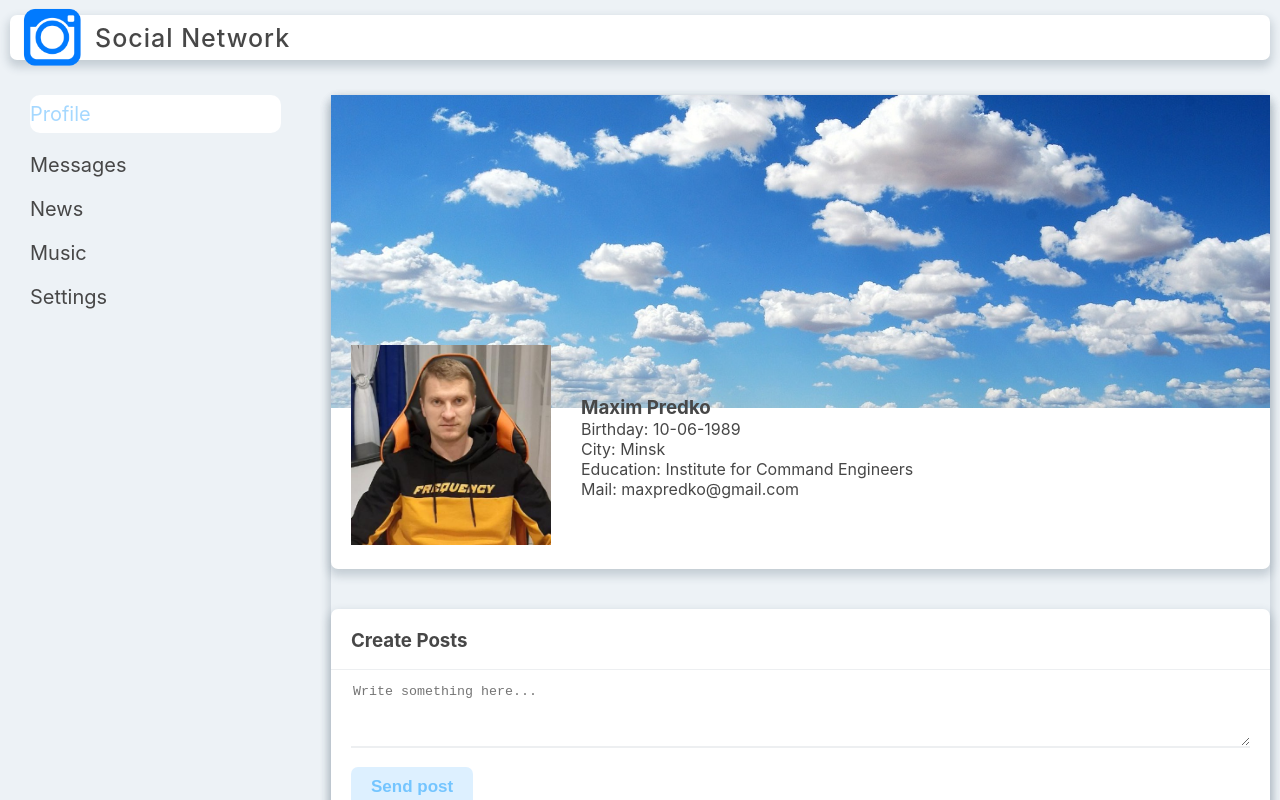
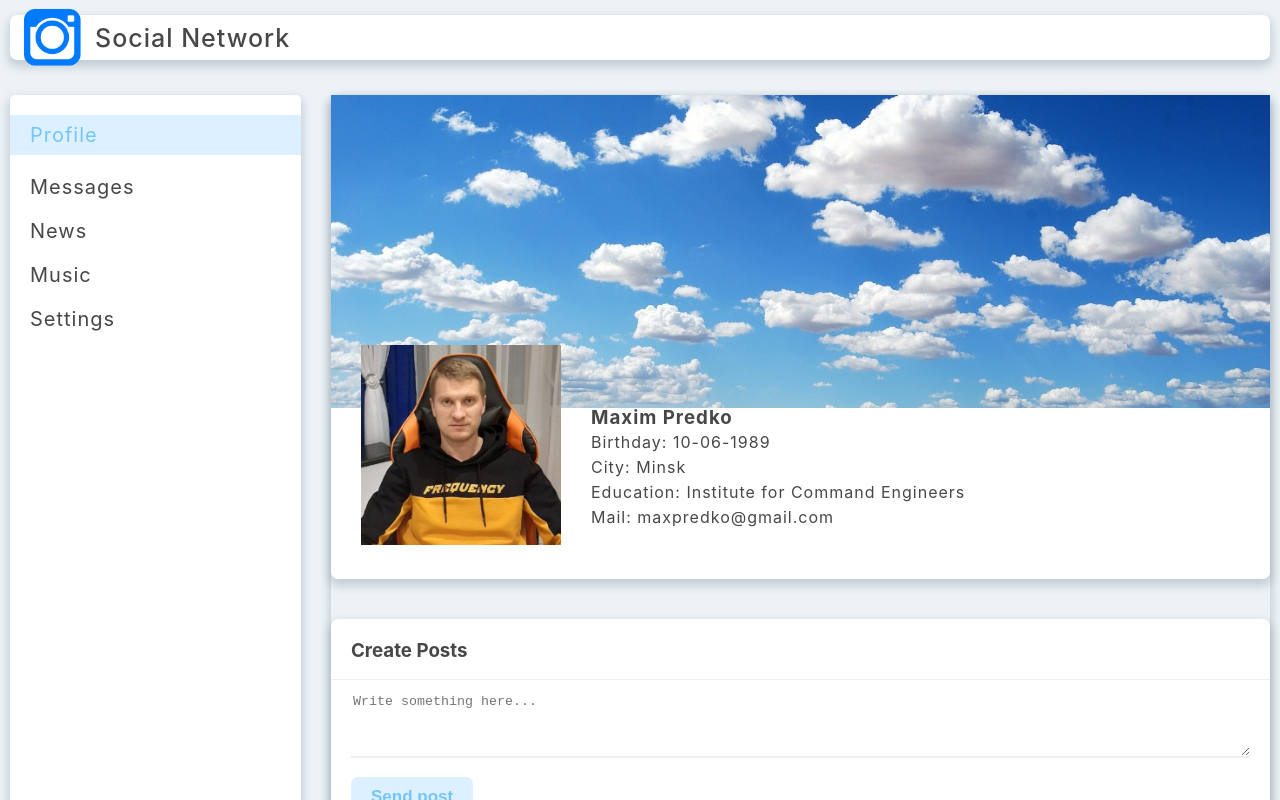
Before and after one commit to maxmajorov/social-network, a React (Create React App) app: page /profile in a window 1280 px wide. Shown: the top 800 px of the page. Built offline with nearby package versions, Linux system fonts and the light colour scheme.

Commit message:
feat: done 28th lesson

```diff
--- a/src/App.css
+++ b/src/App.css
@@ -4,7 +4,7 @@
   grid-template-areas:
     "header header header"
     "sidebar main main";
-  grid-template-rows: 75px 1fr;
+  grid-template-rows: 75px 5fr;
   grid-template-columns: 3fr 9fr;
 
   max-width: 1260px;
--- a/src/App.tsx
+++ b/src/App.tsx
@@ -9,7 +9,29 @@ import Music from "./components/Music/Music";
 import News from "./components/News/News";
 import Settings from "./components/Settings/Settings";
 
-function App() {
+type postObj = {
+  text: string;
+  likes: number;
+  comments: number;
+};
+
+type dialogObj = {
+  id: string;
+  name: string;
+};
+
+type messagesObj = {
+  id: string;
+  message: string;
+};
+
+type appPropsType = {
+  posts: Array<postObj>;
+  dialogs: Array<dialogObj>;
+  messages: Array<messagesObj>;
+};
+
+function App(props: appPropsType) {
   return (
     <Router>
       <div className="container">
@@ -17,8 +39,13 @@ function App() {
         <Sidebar />
         <div className="container-content">
           <Routes>
-            <Route path="/profile" element={<Profile />} />
-            <Route path="/dialogs/*" element={<Dialogs />} />
+            <Route path="/profile" element={<Profile posts={props.posts} />} />
+            <Route
+              path="/dialogs/*"
+              element={
+                <Dialogs dialogs={props.dialogs} messages={props.messages} />
+              }
+            />
             <Route path="/news" element={<News />} />
             <Route path="/music" element={<Music />} />
             <Route path="/settings" element={<Settings />} />
--- a/src/components/Dialogs/Dialogs.module.css
+++ b/src/components/Dialogs/Dialogs.module.css
@@ -1,7 +1,7 @@
 .dialogs {
   display: grid;
   grid-template-columns: 2fr 10fr;
-  margin: 20px 0px 20px 50px;
+  margin: 20px 0px 20px 30px;
 }
 
 .dialogsList {
--- a/src/components/Dialogs/Dialogs.tsx
+++ b/src/components/Dialogs/Dialogs.tsx
@@ -3,44 +3,36 @@ import DialogItem from "./DialogItem/DialogItem";
 import classes from "./Dialogs.module.css";
 import MessageItem from "./MessageItem/MesssageItem";
 
-function Dialogs() {
-  type dialogsType = {
+type dialogObj = {
   id: string;
   name: string;
 };
 
-  let dialogs: Array<dialogsType> = [
-    { id: "1", name: "Maxim" },
-    { id: "2", name: "Olga" },
-    { id: "3", name: "Pavel" },
-    { id: "4", name: "Karina" },
-    { id: "5", name: "Oleg" },
-  ];
-
-  type messagesType = {
+type messagesObj = {
   id: string;
   message: string;
 };
 
-  let messages: Array<messagesType> = [
-    { id: "1", message: "Hello" },
-    { id: "2", message: "How are you?" },
-    { id: "3", message: "I'm fine! And you?" },
-    { id: "4", message: "Thanks! I'm OK!!!" },
-  ];
+type dialogPropsType = {
+  dialogs: Array<dialogObj>;
+  messages: Array<messagesObj>;
+};
 
-  let dialogsElement = dialogs.map((el) => (
+function Dialogs(props: dialogPropsType) {
+  let dialogsElement = props.dialogs.map((el) => (
     <DialogItem userName={el.name} id={el.id} />
   ));
 
-  let messagesElement = messages.map((el) => (
-    <MessageItem messageText={el.message} id={el.id} />
-  ));
+  // let messagesElement =
 
   return (
     <main className={classes.dialogs}>
       <div className={classes.dialogsList}>{dialogsElement}</div>
-      <div className={classes.messagesList}>{messagesElement}</div>
+      <div className={classes.messagesList}>
+        {props.messages.map((el) => (
+          <MessageItem messageText={el.message} id={el.id} />
+        ))}
+      </div>
     </main>
   );
 }
--- a/src/components/Profile/Posts/Posts.tsx
+++ b/src/components/Profile/Posts/Posts.tsx
@@ -3,20 +3,18 @@ import MyPost from "./MyPost/MyPost";
 import PostCreate from "./PostCreate/PostsCreate";
 import classes from "./Posts.module.css";
 
-function Posts() {
-  type postsType = {
-    text: string;
-    likes: number;
-    comments: number;
-  };
+type postObj = {
+  text: string;
+  likes: number;
+  comments: number;
+};
 
-  let posts: Array<postsType> = [
-    { text: "Hello everybody!", likes: 4, comments: 2 },
-    { text: "I'm start learning React", likes: 14, comments: 4 },
-    { text: "Redux & TypeScript...", likes: 8, comments: 10 },
-  ];
+type postsPropsType = {
+  posts: Array<postObj>;
+};
 
-  let postsElement = posts.map((post) => (
+function Posts(props: postsPropsType) {
+  let postsElement = props.posts.map((post) => (
     <MyPost text={post.text} likes={post.likes} comments={post.comments} />
   ));
 
--- a/src/components/Profile/Profile.module.css
+++ b/src/components/Profile/Profile.module.css
@@ -1,5 +1,5 @@
 .profile {
-  margin: 20px 0px 20px 50px;
+  margin: 20px 0px 20px 30px;
   border-radius: 7px;
   box-shadow: 0px 5px 10px 2px rgba(34, 60, 80, 0.2);
 }
--- a/src/components/Profile/Profile.tsx
+++ b/src/components/Profile/Profile.tsx
@@ -3,11 +3,21 @@ import Posts from "./Posts/Posts";
 import classes from "./Profile.module.css";
 import ProfileInfo from "./ProfileInfo/ProfileInfo";
 
-function Profile() {
+type postObj = {
+  text: string;
+  likes: number;
+  comments: number;
+};
+
+type profilePropsType = {
+  posts: Array<postObj>;
+};
+
+function Profile(props: profilePropsType) {
   return (
     <main className={classes.profile}>
       <ProfileInfo />
-      <Posts />
+      <Posts posts={props.posts} />
     </main>
   );
 }
--- a/src/components/Profile/ProfileInfo/ProfileInfo.module.css
+++ b/src/components/Profile/ProfileInfo/ProfileInfo.module.css
@@ -14,7 +14,7 @@
   display: flex;
   justify-content: flex-start;
   align-items: center;
-  padding: 0 0 20px 20px;
+  padding: 0 0 30px 30px;
 }
 
 .userAvatar {
@@ -23,3 +23,9 @@
   margin-right: 30px;
   border-radius: 7px;
 }
+
+.userInfo {
+  margin-top: 40px;
+  letter-spacing: 1px;
+  line-height: 25px;
+}
--- a/src/components/Sidebar/Sidebar.module.css
+++ b/src/components/Sidebar/Sidebar.module.css
@@ -1,22 +1,25 @@
 .sidebar {
   grid-area: sidebar;
+  margin-top: 20px;
   border-radius: 5px;
+  background-color: white;
+  box-shadow: 0px 5px 10px 2px rgba(34, 60, 80, 0.2);
 }
 
 .item {
-  padding-left: 20px;
   padding-top: 20px;
 }
 
 .link {
+  padding-left: 20px;
   font-size: 20px;
+  letter-spacing: 1px;
 }
 
 .active {
   display: block;
-  padding: 7px 0;
-  width: 100%;
-  border-radius: 10px;
-  color: rgb(165, 216, 255);
-  background-color: white;
+  padding: 8px 0px 8px 20px;
+  color: #74c5ff;
+  background-color: #ddf0ff;
+  transition: background-color 0.3s ease-in-out, color 0.3s ease-in-out;
 }
--- a/src/index.tsx
+++ b/src/index.tsx
@@ -1,14 +1,59 @@
-import React from 'react';
-import ReactDOM from 'react-dom';
-import './index.css';
-import App from './App';
-import reportWebVitals from './reportWebVitals';
+import React from "react";
+import ReactDOM from "react-dom";
+import "./index.css";
+import App from "./App";
+import reportWebVitals from "./reportWebVitals";
+
+// POSTS
+type postsType = {
+  text: string;
+  likes: number;
+  comments: number;
+};
+
+let posts: Array<postsType> = [
+  { text: "Hello everybody!", likes: 4, comments: 2 },
+  { text: "I'm start learning React", likes: 14, comments: 4 },
+  { text: "Redux & TypeScript...", likes: 8, comments: 10 },
+  { text: "BLL => Redux", likes: 18, comments: 1 },
+];
+
+//DIALOGS
+
+type dialogsType = {
+  id: string;
+  name: string;
+};
+
+let dialogs: Array<dialogsType> = [
+  { id: "1", name: "Maxim" },
+  { id: "2", name: "Olga" },
+  { id: "3", name: "Pavel" },
+  { id: "4", name: "Karina" },
+  { id: "5", name: "Dasha" },
+  { id: "6", name: "Oleg" },
+];
+
+//MESSAGES
+
+type messagesType = {
+  id: string;
+  message: string;
+};
+
+let messages: Array<messagesType> = [
+  { id: "1", message: "Hello" },
+  { id: "2", message: "How are you?" },
+  { id: "3", message: "I'm fine! And you?" },
+  { id: "4", message: "Thanks! I'm OK!!!" },
+  { id: "5", message: "Good luck!" },
+];
 
 ReactDOM.render(
   <React.StrictMode>
-    <App />
+    <App posts={posts} dialogs={dialogs} messages={messages} />
   </React.StrictMode>,
-  document.getElementById('root')
+  document.getElementById("root")
 );
 
 // If you want to start measuring performance in your app, pass a function
```
Lines whose indentation alone changed are shown as unchanged.
